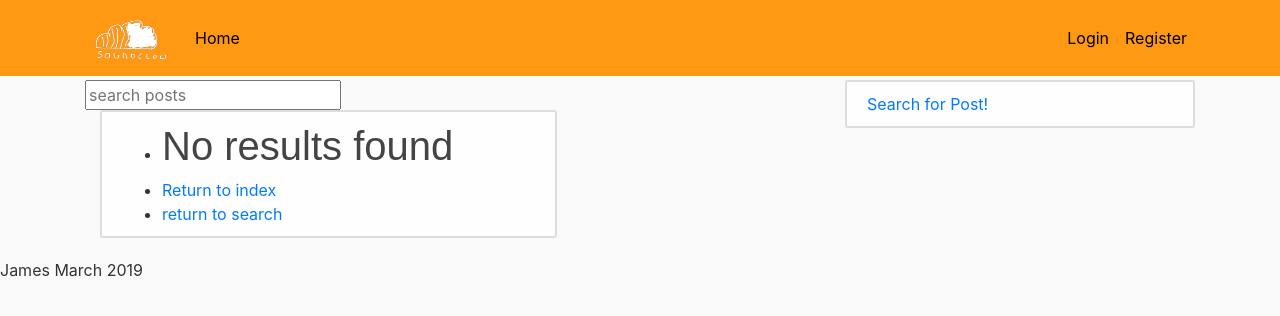
After one commit to Fokkos/NEA, a Django app: page /search/ in a window 1280 px wide. The commit adds this page. Shown: the top 316 px of the page. Run offline with Django 3.2, Linux system fonts and the light colour scheme; some libraries are stand-ins or nearby versions.

Commit message:
search bar p1

```diff
--- a/NEA/urls.py
+++ b/NEA/urls.py
@@ -7,7 +7,8 @@ from django.conf.urls.static import static #Imports files necessary for deployin
 
 urlpatterns = [                  #urlpatterns links urls to certain views or functions
     path('admin/', admin.site.urls), #Path to admin site
-    path('', include('main.urls')), #Path to main module
+    path('', include('main.urls'), name = "index"),#Path to main module
+    path('search/', include('main.urls'), name = "search"), #Path to main module
     path('register/', profile_views.register, name='register'), #Path to registration view
     path('login/', login_views.LoginView.as_view(template_name='users/login.html'), name = 'login'), #Path to premade django login module
     path('logout/', login_views.LogoutView.as_view(template_name='users/logout.html'), name = 'logout' ), #Path to premade django logout module
--- a/main/templates/main/base.html
+++ b/main/templates/main/base.html
@@ -60,7 +60,7 @@
     </header>
     <main role="main" class="container">
       <div class="row">
-        <div class="col-md-8">
+        <div class="col-md-8"> <!-- Column operating leftmost two-thirds of screen-->
           {% if messages %} <!-- If a message has been sent by the website, the following code will be executes -->
             {% for i in messages %} <!-- For loop ensures that if there are multiple messages to be displayed, they each get a turn-->
               <div class="alert alert-{{ i.tags }}"> <!--Bootstrap alert tag that flashes any kind of alert-->
@@ -70,6 +70,11 @@
             {% endfor %}
           {% endif %}
           {% block content %}{% endblock %} <!-- This is where the actual content for unique tenplates goes!-->
+        </div>
+        <div class="col-md-4"> <!-- Column operating rightmost third of screen-->
+          <div class="content-section">
+              <a href="{% url 'search' %}">Search for Post!</a>
+          </div>
         </div>
       </div>
     </main>
--- /dev/null
+++ b/main/templates/main/noSearchResults.html
@@ -0,0 +1,15 @@
+{% extends "main/base.html"%}
+{% block content%}
+<form method = "GET" action = "">
+    <input type="text" name="q" placeholder="search posts">
+</form>
+<div class="col-md-8">
+    <div class="content-section">
+        <ul>
+            <li><h1>No results found</h1></li>
+            <li><a href="{% url 'index'%}">Return to index</a></li>
+            <li><a href="{% url 'search' %}">return to search</a></li>
+        </ul>
+    </div>
+</div>
+{% endblock %}
--- a/main/urls.py
+++ b/main/urls.py
@@ -4,4 +4,5 @@ from django.urls import path
 #urlpatterns links urls to certain views or functions
 urlpatterns = [
     path('', views.index, name='index'), #Index is the homepage and shows an index of all posts on the site
+    path('search/', views.search, name='search')
 ]
--- a/main/views.py
+++ b/main/views.py
@@ -2,7 +2,30 @@
 from django.shortcuts import render
 from django.views import generic
 from .models import Post
+from django.db.models import Q
 
 def index(request): #Handles the homepage and makes sure it gets rendered correctly
     context = {'posts': Post.objects.filter(status=1).order_by('-published')} #Only shows published objects and orders by date of publication
     return render(request, 'main/index.html', context) #Sends the context to the index template and renders it
+
+def search(request):
+    context=0
+    query = request.GET.get('q')
+    if query:
+        context = {'posts': Post.objects\
+        .filter(Q(title__icontains=query))\
+        #.filter(Q(content__icontains=query))\
+        #.filter(Q(tag2__icontains=query))\
+        #.filter(Q(tag2__icontains=query))\
+        .filter(status=1)\
+        .order_by('-published')}
+            #status=1,
+            #Q(title__icontains="query"),
+            #Q(content__icontains="query"),
+            #Q(userID__icontains="query"),
+            #Q(tag2__icontains="query"),
+            #Q(tag2__icontains="query",
+        #).order_by('-published')} #Only shows published objects and orders by date of publication
+        return render(request, 'main/search.html', context) #Sends the context to the index template and renders it
+    else:
+        return render(request, "main/noSearchResults.html")
```
Also changed, not shown: main/templates/main/search.html (added, +18 -0 lines), db.sqlite3, media/pfps/joe_rogan.jpg (added).
